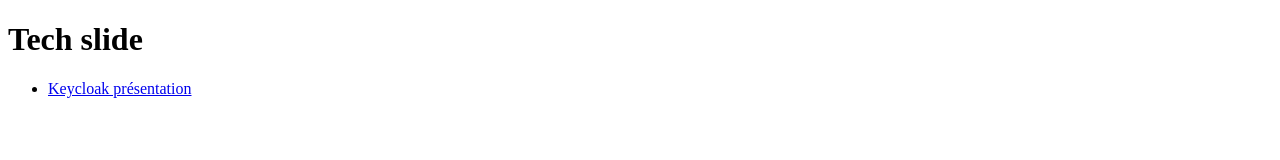
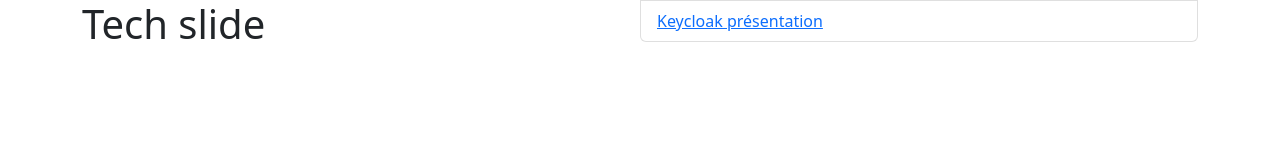
Before and after one commit to BastienCarbonnier/tech-slide, a website: page index.html in a window 1280 px wide. Drawn offline with nearby package versions, Linux system fonts and the light colour scheme.

Commit message:
Add bootstrap to main page

```diff
--- a/index.html
+++ b/index.html
@@ -5,6 +5,10 @@
 		<meta name="viewport" content="width=device-width, initial-scale=1.0, maximum-scale=1.0, user-scalable=no">
 
 		<title>Tech slide</title>
+
+		<link href="https://cdn.jsdelivr.net/npm/bootstrap@5.2.3/dist/css/bootstrap.min.css" rel="stylesheet"
+			integrity="sha384-rbsA2VBKQhggwzxH7pPCaAqO46MgnOM80zW1RWuH61DGLwZJEdK2Kadq2F9CUG65" crossorigin="anonymous">
+
 		<script>
 			let theme = new URLSearchParams(window.location.search).get('theme');
 			theme = theme != undefined ? theme : 'portfolio';
@@ -20,16 +24,22 @@
 			const presentationsUrl = href + 'presentations/';
 		</script>
 	</head>
-	<body>
-		<main>
-			<header>
-				<h1>Tech slide</h1>
+	<body class="container">
+		<main class="row">
+			<header class="col">
+				<div class="row">
+					<h1>Tech slide</h1>
+				</div>
 			</header>
-			<ul>
-				<script>
-						document.write('<li><a href="'+ presentationsUrl + 'keycloak.html' +'">Keycloak présentation</a></li>');
-				</script>
-			</ul>
+			<div class="col">
+				<div class="row">
+					<ul class="list-group">
+						<script>
+							document.write('<li class="list-group-item"><a href="' + presentationsUrl + 'keycloak.html' + '">Keycloak présentation</a></li>');
+						</script>
+					</ul>
+				</div>
+			</div>
 			<footer></footer>
 		</main>
 	</body>
```
